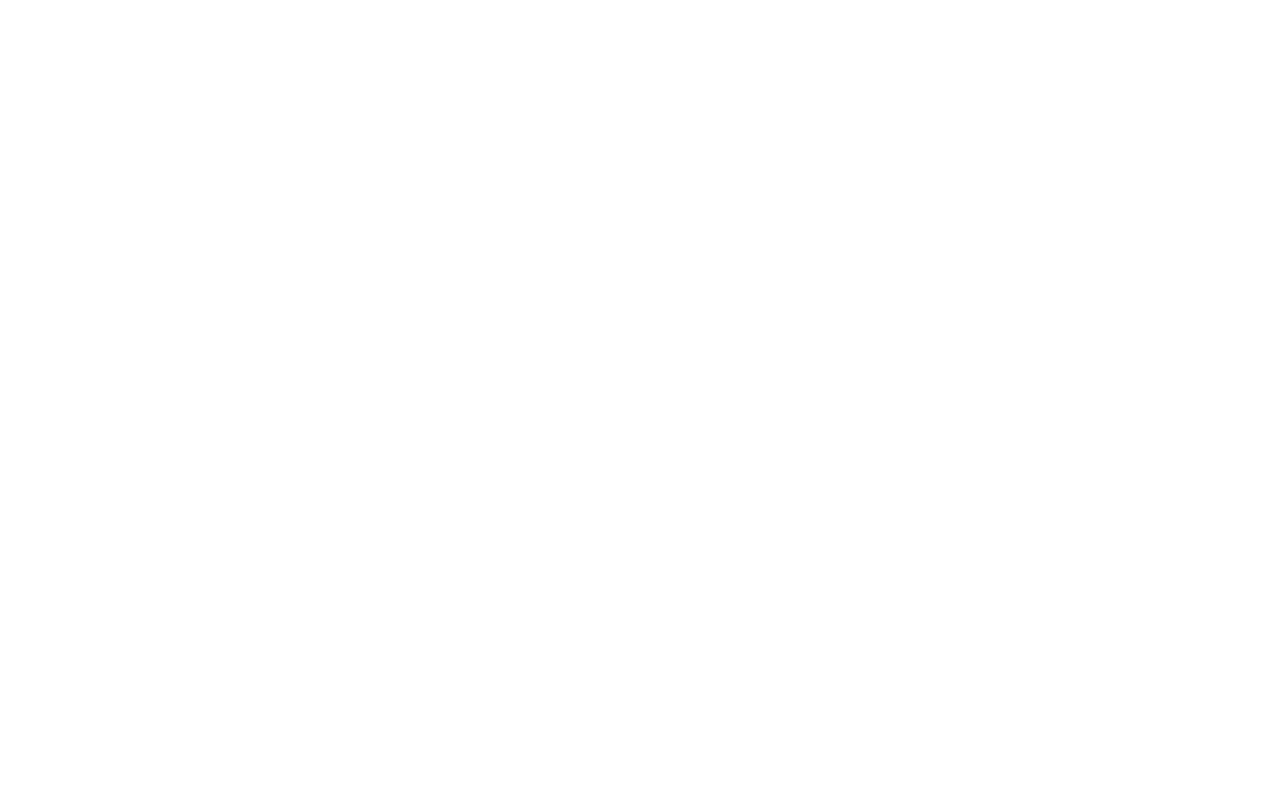
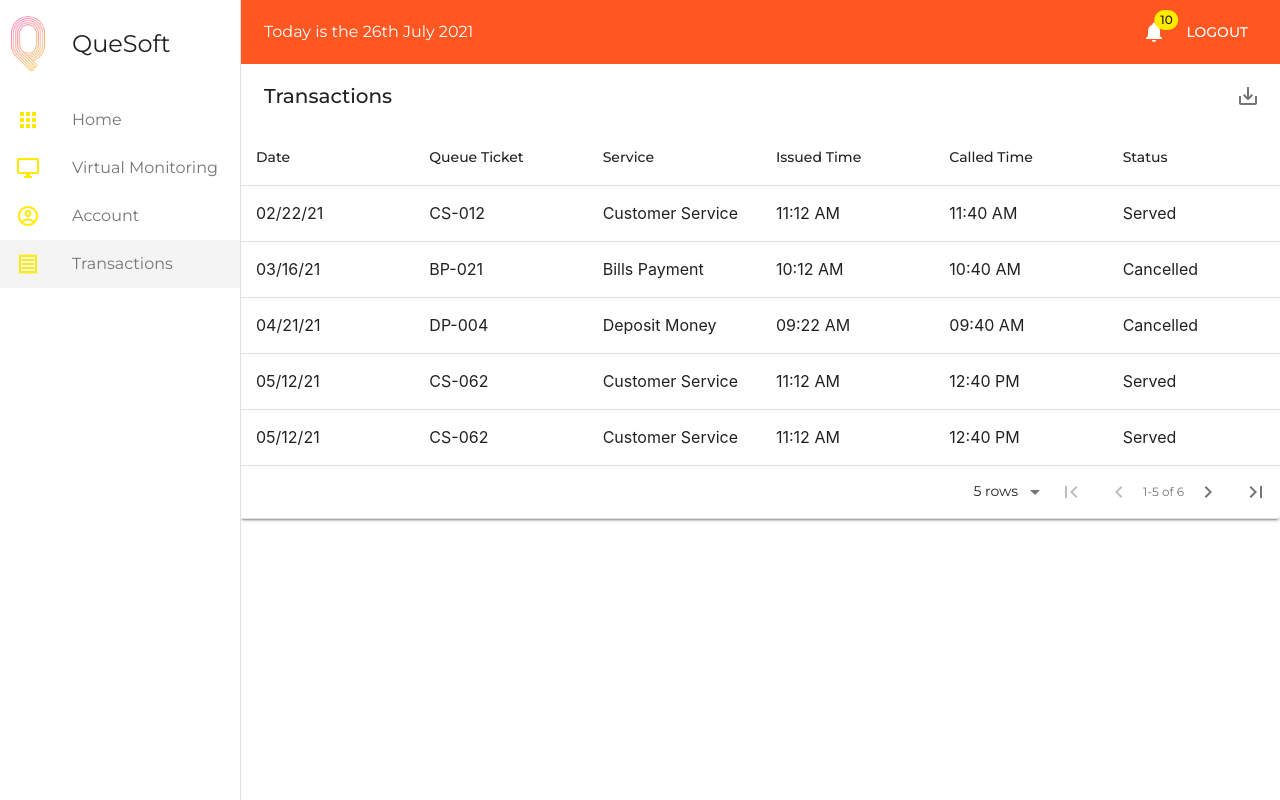
Before and after one commit to JayLawrence23/queuing-system, a React (Create React App) app: page /queuing-system/transactions in a window 1280 px wide. Built offline with nearby package versions, Linux system fonts and the light colour scheme.

Commit message:
initial commit

```diff
--- a/package.json
+++ b/package.json
@@ -11,6 +11,7 @@
     "@testing-library/user-event": "^12.1.10",
     "date-fns": "^2.23.0",
     "gh-pages": "^3.2.3",
+    "material-table": "^1.69.3",
     "react": "^17.0.2",
     "react-dom": "^17.0.2",
     "react-router-dom": "^5.2.0",
--- a/src/App.js
+++ b/src/App.js
@@ -1,15 +1,17 @@
 import Login from './Pages/Login/Login'
 import { createTheme, ThemeProvider} from '@material-ui/core'
-import { pink, yellow, } from '@material-ui/core/colors'
+import { pink, yellow, deepOrange} from '@material-ui/core/colors'
 import { BrowserRouter as Router, Route, Switch } from 'react-router-dom'
 import Register from './Pages/Register/Register'
 import Home from './Pages/Customer/Home'
 import Ticketing from './Pages/Customer/Ticketing'
 import VirtualMonitoring from './Pages/Customer/VirtualMonitoring'
+import Transactions from './Pages/Customer/Transactions'
+import Account from './Pages/Customer/Account'
 
 const theme = createTheme({
   palette: {
-    primary: pink,
+    primary: deepOrange,
     secondary: yellow,
   },
   typography: {
@@ -40,6 +42,12 @@
             <Route path="/queuing-system/virtualmonitoring">
               <VirtualMonitoring />
             </Route>
+            <Route path="/queuing-system/transactions">
+              <Transactions />
+            </Route>
+            <Route path="/queuing-system/account">
+              <Account />
+            </Route>
           </Switch>
         </div>
       </Router>
--- a/src/Components/Layout.js
+++ b/src/Components/Layout.js
@@ -86,12 +86,12 @@
         {
             text: "Account",
             icon: <AccountCircleOutlined color="secondary" />,
-            path: '/queuing-system/'
+            path: '/queuing-system/account'
         },
         {
             text: "Transactions",
             icon: <ReceiptOutlined color="secondary" />,
-            path: '/queuing-system/'
+            path: '/queuing-system/transactions'
         }
     ]
 
--- /dev/null
+++ b/src/Components/Table.js
@@ -0,0 +1,87 @@
+import MaterialTable from 'material-table'
+import { forwardRef } from 'react';
+import AddBox from '@material-ui/icons/AddBox';
+import ArrowDownward from '@material-ui/icons/ArrowDownward';
+import Check from '@material-ui/icons/Check';
+import ChevronLeft from '@material-ui/icons/ChevronLeft';
+import ChevronRight from '@material-ui/icons/ChevronRight';
+import Clear from '@material-ui/icons/Clear';
+import DeleteOutline from '@material-ui/icons/DeleteOutline';
+import Edit from '@material-ui/icons/Edit';
+import FilterList from '@material-ui/icons/FilterList';
+import FirstPage from '@material-ui/icons/FirstPage';
+import LastPage from '@material-ui/icons/LastPage';
+import Remove from '@material-ui/icons/Remove';
+import SaveAlt from '@material-ui/icons/SaveAlt';
+import Search from '@material-ui/icons/Search';
+import ViewColumn from '@material-ui/icons/ViewColumn';
+
+
+const tableIcons = {
+    Add: forwardRef((props, ref) => <AddBox {...props} ref={ref} />),
+    Check: forwardRef((props, ref) => <Check {...props} ref={ref} />),
+    Clear: forwardRef((props, ref) => <Clear {...props} ref={ref} />),
+    Delete: forwardRef((props, ref) => <DeleteOutline {...props} ref={ref} />),
+    DetailPanel: forwardRef((props, ref) => <ChevronRight {...props} ref={ref} />),
+    Edit: forwardRef((props, ref) => <Edit {...props} ref={ref} />),
+    Export: forwardRef((props, ref) => <SaveAlt {...props} ref={ref} />),
+    Filter: forwardRef((props, ref) => <FilterList {...props} ref={ref} />),
+    FirstPage: forwardRef((props, ref) => <FirstPage {...props} ref={ref} />),
+    LastPage: forwardRef((props, ref) => <LastPage {...props} ref={ref} />),
+    NextPage: forwardRef((props, ref) => <ChevronRight {...props} ref={ref} />),
+    PreviousPage: forwardRef((props, ref) => <ChevronLeft {...props} ref={ref} />),
+    ResetSearch: forwardRef((props, ref) => <Clear {...props} ref={ref} />),
+    Search: forwardRef((props, ref) => <Search {...props} ref={ref} />),
+    SortArrow: forwardRef((props, ref) => <ArrowDownward {...props} ref={ref} />),
+    ThirdStateCheck: forwardRef((props, ref) => <Remove {...props} ref={ref} />),
+    ViewColumn: forwardRef((props, ref) => <ViewColumn {...props} ref={ref} />)
+  };
+
+const Table = () => {
+    const data =[
+        {date:'02/22/21', queueticket: 'CS-012', service: 'Customer Service', issuedtime: '11:12 AM', calledtime: '11:40 AM', status: 'Served'},
+        {date:'03/16/21', queueticket: 'BP-021', service: 'Bills Payment', issuedtime: '10:12 AM', calledtime: '10:40 AM', status: 'Cancelled'},
+        {date:'04/21/21', queueticket: 'DP-004', service: 'Deposit Money', issuedtime: '09:22 AM', calledtime: '09:40 AM', status: 'Cancelled'},
+        {date:'05/12/21', queueticket: 'CS-062', service: 'Customer Service', issuedtime: '11:12 AM', calledtime: '12:40 PM', status: 'Served'},
+        {date:'05/12/21', queueticket: 'CS-062', service: 'Customer Service', issuedtime: '11:12 AM', calledtime: '12:40 PM', status: 'Served'},
+        {date:'05/12/21', queueticket: 'CS-062', service: 'Customer Service', issuedtime: '11:12 AM', calledtime: '12:40 PM', status: 'Served'},
+    ]
+
+    const columns=[
+        {
+            title: 'Date', field: 'date'
+        },
+        {
+            title: 'Queue Ticket', field: 'queueticket'
+        },
+        {
+            title: 'Service', field: 'service'
+        },
+        {
+            title: 'Issued Time', field: 'issuedtime'
+        },
+        {
+            title: 'Called Time', field: 'calledtime'
+        },
+        {
+            title: 'Status', field: 'status'
+        },
+
+    ]
+    return (
+        <div>
+            <MaterialTable title="Transactions"
+            data={data}
+            columns={columns}
+            options={{
+                search: false,
+                exportButton: true,
+            }}
+            icons={tableIcons}
+            />
+        </div>
+     );
+}
+
+
+export default Table;
--- a/src/Components/Ticket.js
+++ b/src/Components/Ticket.js
@@ -55,6 +55,7 @@
                     <Box fontWeight="fontWeightBold" fontSize={40}>CS-012</Box>
                     <Box fontSize={18}>Customer Service</Box>
                     <Box fontSize={18}>Jay Lawrence</Box>
+                    <Box fontSize={12} style={{ marginTop: '1rem'}}>Predicted Wait Time: 12 minutes</Box>
                 </Typography>
                 <Divider style={{ margin: '3rem 0 0 0'}}variant="middle" />
                 <div className={classes.bite} style={{ right: -20, bottom: '19%' }}></div>
--- a/src/Pages/Customer/Account.jsx
+++ b/src/Pages/Customer/Account.jsx
@@ -1,9 +1,12 @@
+import Layout from "../../Components/Layout";
 
 
 const Account = () => {
     return (
+        <Layout>
 
-     );
+        </Layout>
+    );
 }
 
 export default Account;
--- a/src/Pages/Customer/Ticketing.jsx
+++ b/src/Pages/Customer/Ticketing.jsx
@@ -54,7 +54,7 @@
         <Layout>
             <Container className={classes.root}>
                 <div style={{ display: 'flex', alignItems: 'center', }}>
-                    <IconButton className={classes.backbutton} component={Link} to={{ pathname: "/Home" }}>
+                    <IconButton className={classes.backbutton} component={Link} to={{ pathname: "/queuing-system/Home" }}>
                         <ArrowBackRoundedIcon fontSize="medium" color="primary" className={classes.icon} />
                     </IconButton>
                     <Typography
--- a/src/Pages/Customer/Transactions.jsx
+++ b/src/Pages/Customer/Transactions.jsx
@@ -1,8 +1,12 @@
+import Layout from '../../Components/Layout';
+import Table from '../../Components/Table';
 
 
 const Transactions = () => {
     return (
-        <div></div>
+        <Layout>
+            <Table />
+        </Layout>
     );
 }
 
```
Also changed, not shown: 1 other file (tests, documents, lock files or other folders).
